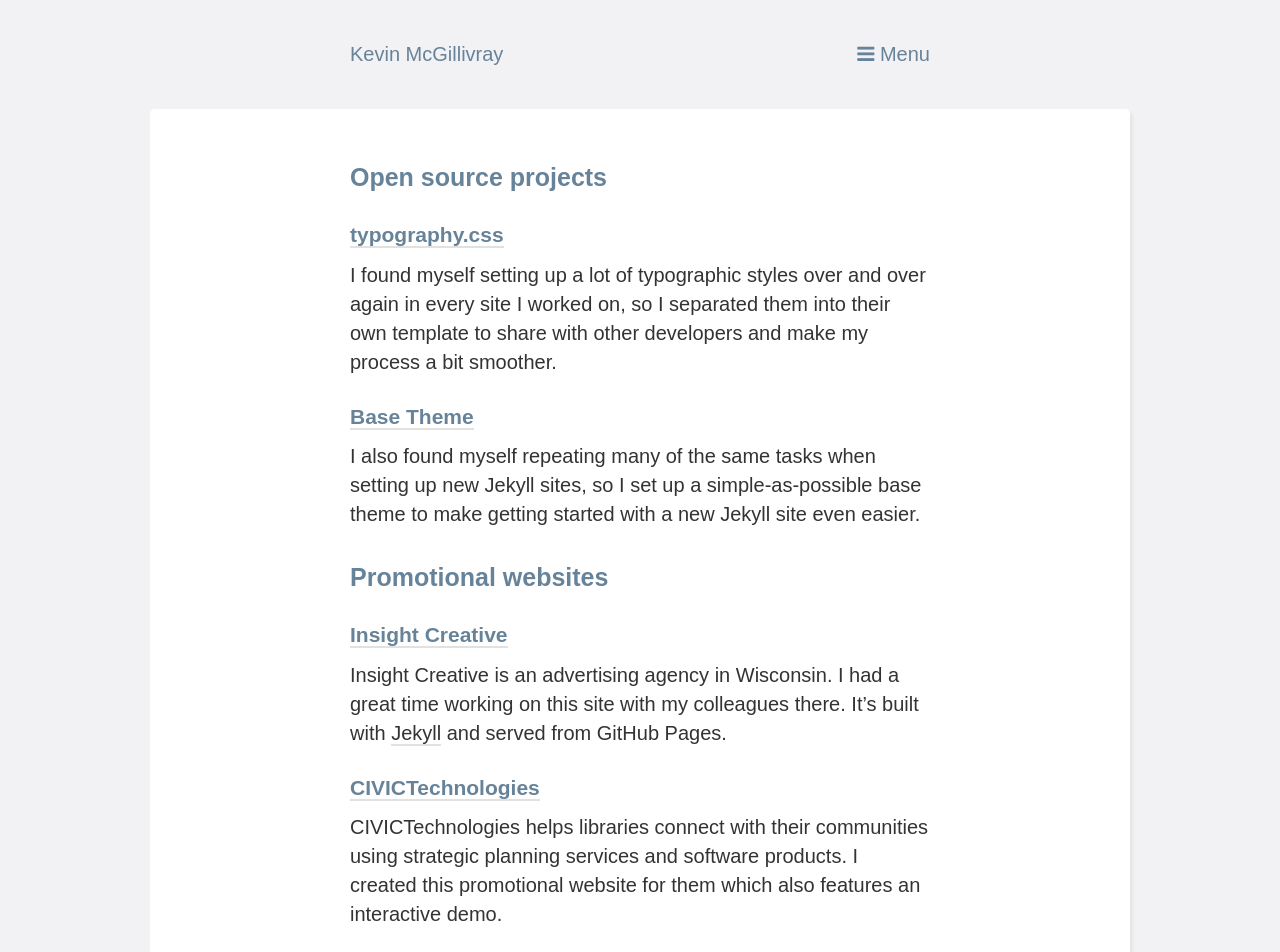
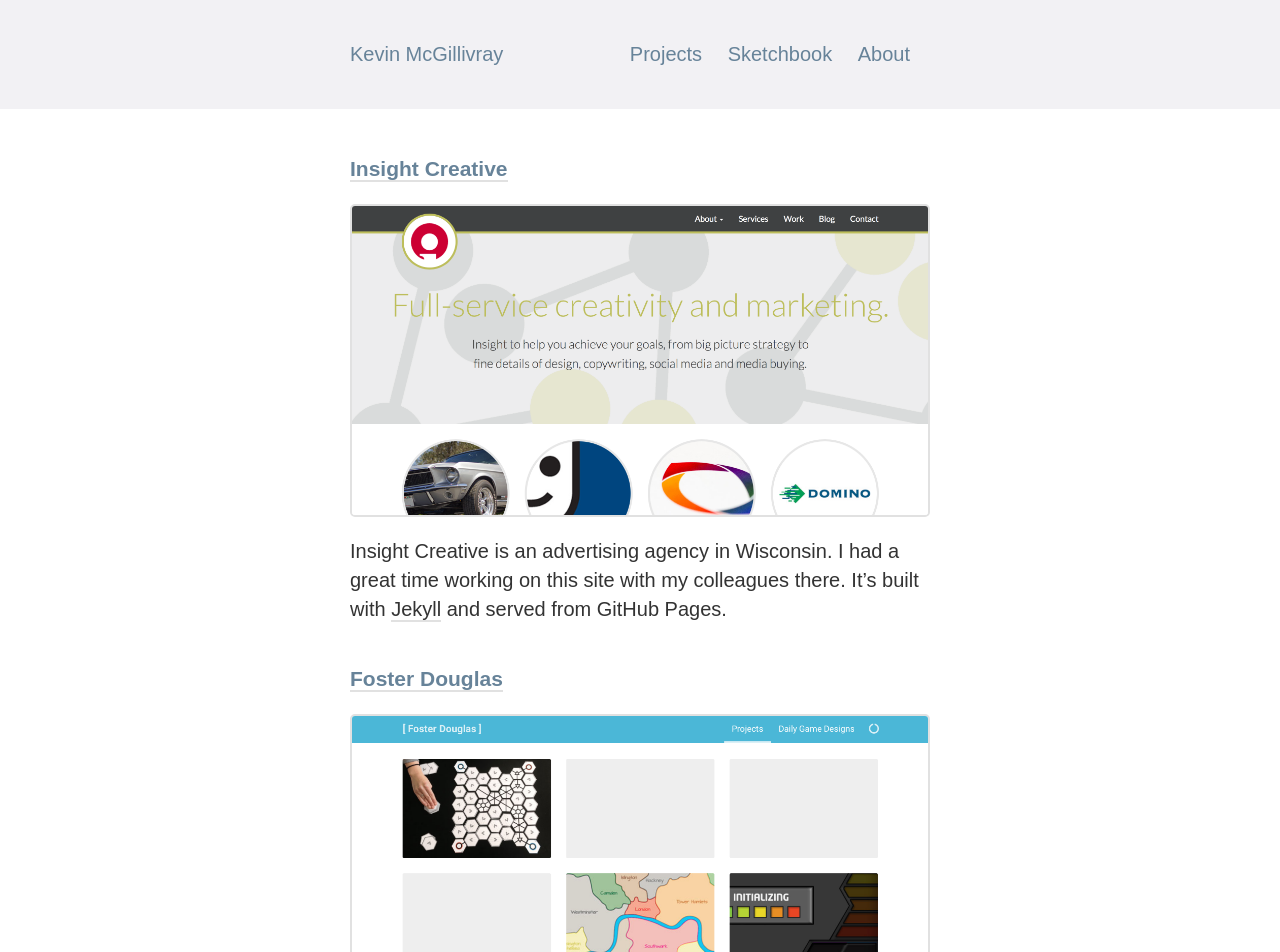
Before and after one commit to kmcgillivray/kmcgillivray.github.io, a Jekyll site: the page built from projects/index.md, in a window 1280 px wide. Shown: the top 952 px of the page. Built offline with Jekyll 4.4.1, drawn with Linux system fonts in a browser that asks for light colours; nearby versions of some CDN libraries; some of the changed text lies outside the part shown.

Commit message:
Reorganize pages, add images to projects, update about page.

```diff
--- a/_includes/navigation.html
+++ b/_includes/navigation.html
@@ -2,15 +2,8 @@
 
       <div class="nav-header">
         <a href="/">Kevin McGillivray</a>
-        <div class="menu-toggle nav-right">
-          <i class="menu-button fa fa-bars"></i> Menu
-        </div>
-      </div>
-
-			<nav class="nav-menu">
+  			<nav class="nav-menu nav-right">
   				<ul>
-          <li>
-            <a href="/">Home</a>
             <li>
               <a href="/projects">Projects</a>
             </li>
@@ -18,14 +11,14 @@
   						<a href="/sketchbook">Sketchbook</a>
   					</li>
   					<li>
-						<a href="/paintings">Paintings</a>
-					</li>
-          <li>
-						<a href="/illustration">Illustration</a>
-					</li>
-					<li>
   						<a href="/about">About</a>
   					</li>
   				<ul>
   			</nav>
+        <!--
+        <div class="menu-toggle nav-right">
+          <i class="menu-button fa fa-bars"></i> Menu
+        </div>-->
+      </div>
+
 		</header>
--- a/_layouts/resume.html
+++ b/_layouts/resume.html
@@ -5,6 +5,8 @@
       {% include navigation.html %}
 
     </div>
+
+    <div class="main-content">
 
       <div class="sidebar" id="sidebar">
         <ul class="nav sidebar-nav">
@@ -24,4 +26,6 @@
 
 		  </div>
 
+    </div>
+
 {% include footer.html %}
--- a/css/main.css
+++ b/css/main.css
@@ -23,7 +23,6 @@
   background-color: #F2F1F4;
   color: #333;
   margin-top: 40px;
-  margin-bottom: 80px;
   -webkit-font-smoothing: antialiased;
   text-rendering: optimizeLegibility;
 }
@@ -50,12 +49,6 @@
 }
 .main-content {
   background-color: #FFF;
-  box-shadow: 3px 3px 3px rgba(0, 0, 0, .05);
-  border-radius: 5px;
-  max-width: 980px;
-  margin-left: auto;
-  margin-right: auto;
-  margin-bottom: 40px;
   padding: 20px;
 }
 .main {
@@ -199,10 +192,6 @@
 .menu-toggle:hover {
   color: #7E7E7E;
 }
-.nav-menu {
-  display: none;
-  margin-top: 30px;
-}
 .nav-menu ul {
 	list-style: none;
 	padding-left: 0;
@@ -269,11 +258,23 @@
   margin-right: auto;
 }
 .post-header {
-  margin-bottom: 40px;
+  margin-bottom: 50px;
 }
 .post-meta {
 	color: #7E7E7E;
   font-size: .9rem;
+}
+
+/*
+ * Projects
+ */
+
+.project {
+  margin-bottom: 40px;
+}
+.project img {
+  border-radius: 5px;
+  border: 2px solid #E1E1E1;
 }
 
 /*
--- a/projects/index.md
+++ b/projects/index.md
@@ -3,26 +3,10 @@
 title: Projects
 ---
 
-# Open source projects
-
-## [typography.css](http://github.com/kmcgillivray/typography.css)
-
-I found myself setting up a lot of typographic styles over and over again in every site I worked on, so I separated them into their own template to share with other developers and make my process a bit smoother.
-
-## [Base Theme](http://github.com/kmcgillivray/base-theme)
-
-I also found myself repeating many of the same tasks when setting up new Jekyll sites, so I set up a simple-as-possible base theme to make getting started with a new Jekyll site even easier.
-
-# Promotional websites
-
-## [Insight Creative](http://insightcreative.com)
-
-Insight Creative is an advertising agency in Wisconsin. I had a great time working on this site with my colleagues there. It's built with [Jekyll](http://jekyllrb.com) and served from GitHub Pages.
-
-## [CIVICTechnologies](http://civictechnologies.com)
-
-CIVICTechnologies helps libraries connect with their communities using strategic planning services and software products. I created this promotional website for them which also features an interactive demo.
-
-## [BuildYourOwnCurriculum](http://test.schoolsoftwaregroup.com)
-
-BuildYourOwnCurriculum is a web application that helps teachers and school districts plan their curriculum, compare it to state and federal standards, and manage classroom activities. This is a work-in-progress promotional site for a major new update to the software.
+{% for post in site.categories.projects reversed %}
+<div class="project">
+  <h2><a href="{{ post.link }}">{{ post.title }}</a></h2>
+  {% if post.image %}<a href="{{ post.link }}"><img src="/img/{{ post.image }}" alt="{{ post.title }}"></a>{% endif %}
+  {{ post.content }}
+</div>
+{% endfor %}
```
Also changed, not shown: _paintings/index.md (added, +6 -0 lines), about/index.md (+5 -7 lines), paintings/index.md (deleted, +0 -21 lines), projects/_posts/2015-02-01-insight-creative.md (added, +8 -0 lines), projects/_posts/2015-02-02-foster.md (added, +8 -0 lines), projects/_posts/2015-02-03-school-software-group.md (added, +8 -0 lines), projects/_posts/2015-02-04-civictechnologies.md (added, +8 -0 lines), projects/_posts/2015-02-05-typography.md (added, +7 -0 lines), projects/_posts/2015-02-06-base-theme.md (added, +7 -0 lines), sketchbook/index.md (+6 -5 lines), img/apple.jpg (added), img/civic.png (added), img/foster.png (added), img/insight.png (added), 1 other file. Lines whose indentation alone changed are shown as unchanged.
